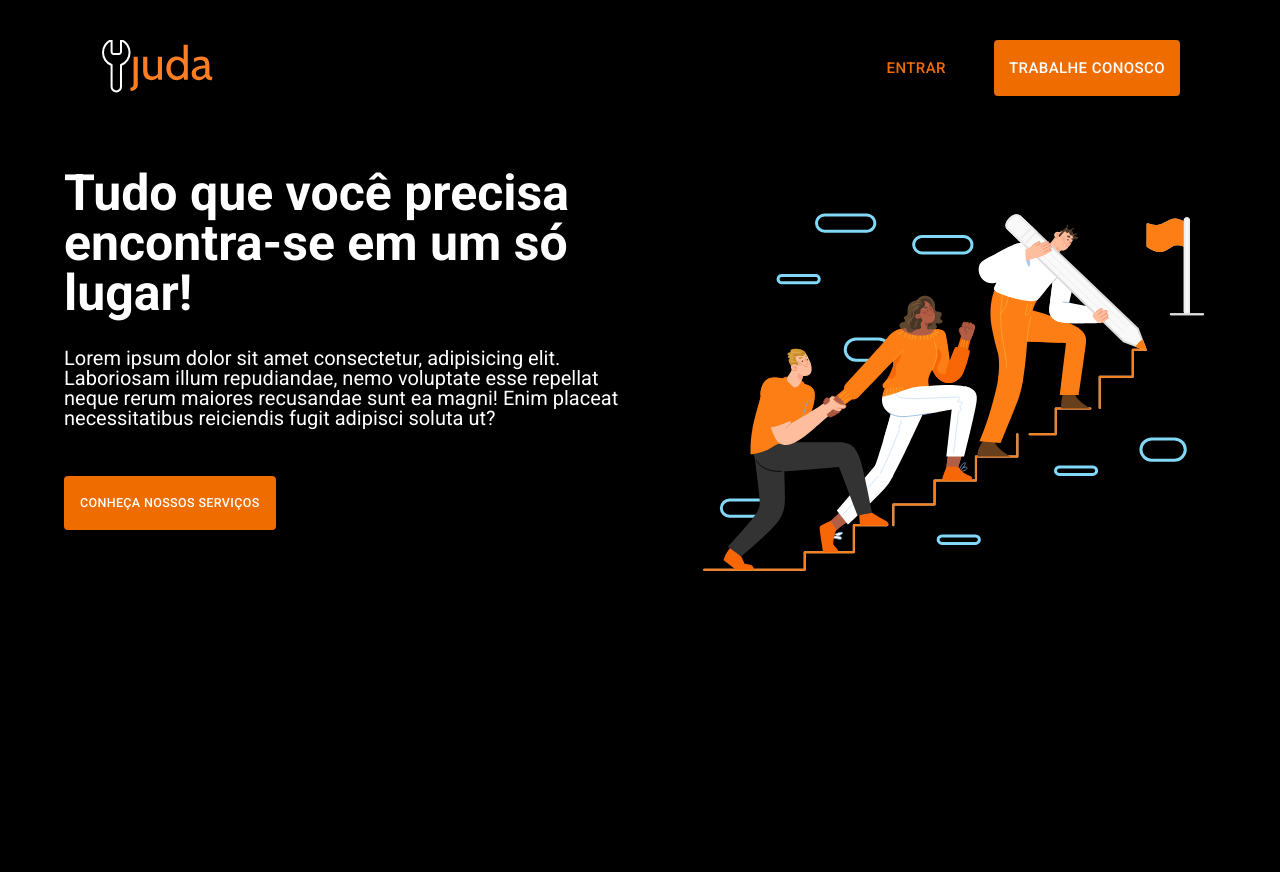
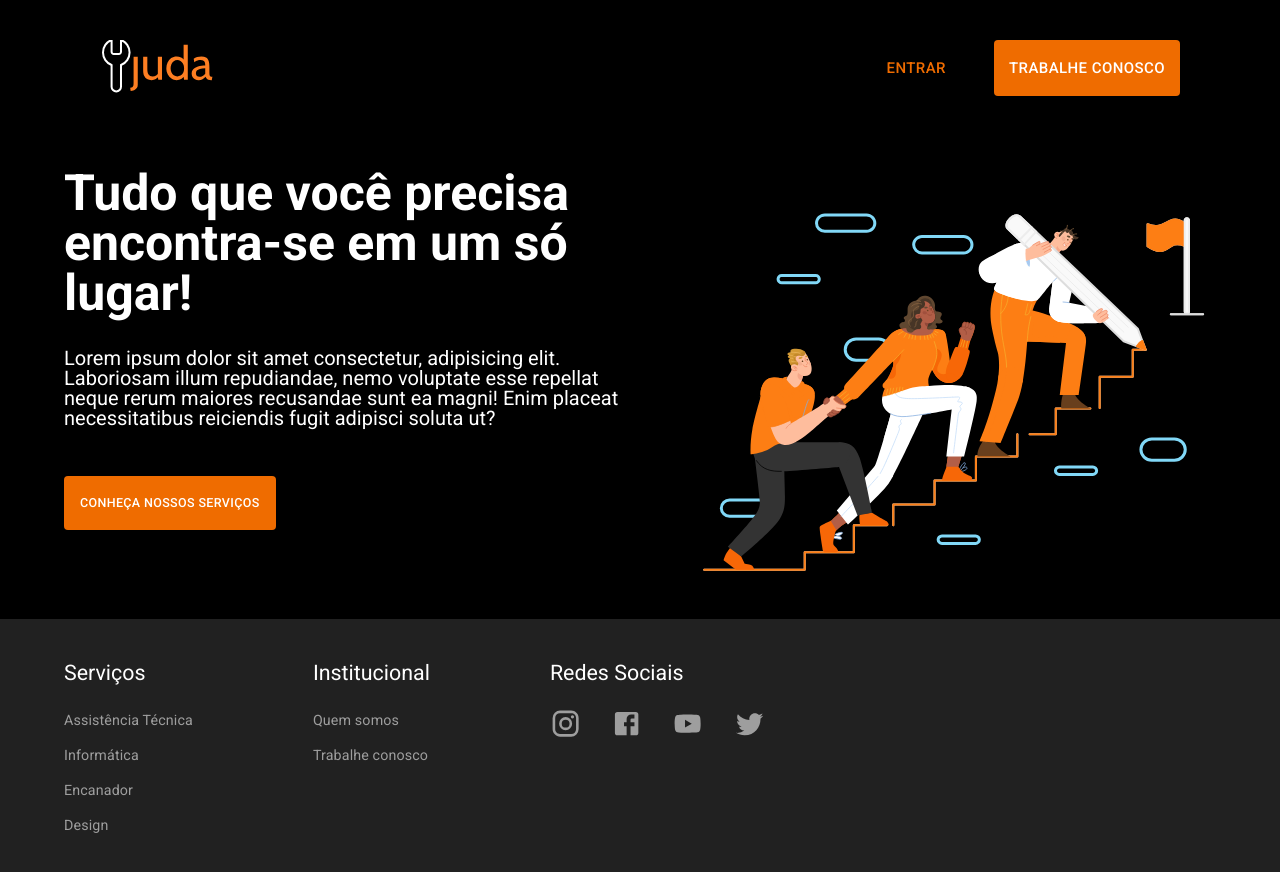
Before and after one commit to ijuda/react-ijuda, a React (Vite) app: page / in a window 1280 px wide. Shown: the top 872 px of the page. Before the commit the page ends 800 px from the top, so only its background shows below. Built offline with nearby package versions, Linux system fonts and the light colour scheme.

Commit message:
feat(IJUDA-50): Layout started implementation.

```diff
--- /dev/null
+++ b/src/components/ui/Organism/Footer/index.tsx
@@ -0,0 +1,108 @@
+import { RouteCodes } from '@constants/routes';
+import { Facebook, Instagram, Twitter, YouTube } from '@mui/icons-material';
+import { Container, Grid, Typography } from '@mui/material';
+import { Link } from 'react-router-dom';
+import * as C from './styles';
+
+const Footer = () => {
+  return (
+    <C.FooterContainer>
+      <Container
+        sx={{
+          display: 'flex',
+          flexDirection: 'column',
+          padding: 5,
+          height: 300,
+        }}
+      >
+        <Grid
+          container
+          gap={15}
+        >
+          <Grid
+            item
+            display={'flex'}
+            flexDirection={'column'}
+          >
+            <Typography variant="h5">Serviços</Typography>
+            <C.ListBox>
+              <C.ListItem>
+                <Link to={RouteCodes.HOME}>
+                  <Typography variant="subtitle1">
+                    Assistência Técnica
+                  </Typography>
+                </Link>
+              </C.ListItem>
+              <C.ListItem>
+                <Link to={RouteCodes.LOGIN}>
+                  <Typography variant="subtitle1">Informática</Typography>
+                </Link>
+              </C.ListItem>
+              <C.ListItem>
+                <Link to={RouteCodes.TRABALHE_CONOSCO}>
+                  <Typography variant="subtitle1">Encanador</Typography>
+                </Link>
+              </C.ListItem>
+              <C.ListItem>
+                <Link to={RouteCodes.SAIBA_MAIS}>
+                  <Typography variant="subtitle1">Design</Typography>
+                </Link>
+              </C.ListItem>
+            </C.ListBox>
+          </Grid>
+          <Grid
+            item
+            display={'flex'}
+            flexDirection={'column'}
+          >
+            <Typography variant="h5">Institucional</Typography>
+            <C.ListBox>
+              <C.ListItem>
+                <Link to={RouteCodes.HOME}>
+                  <Typography variant="subtitle1">Quem somos</Typography>
+                </Link>
+              </C.ListItem>
+              <C.ListItem>
+                {' '}
+                <Link to={RouteCodes.LOGIN}>
+                  <Typography variant="subtitle1">Trabalhe conosco</Typography>
+                </Link>
+              </C.ListItem>
+            </C.ListBox>
+          </Grid>
+          <Grid
+            item
+            display={'flex'}
+            flexDirection={'column'}
+          >
+            <Typography variant="h5">Redes Sociais</Typography>
+            <C.SocialMidia>
+              <C.ListItem>
+                <Link to={RouteCodes.HOME}>
+                  <Instagram fontSize="large" />
+                </Link>
+              </C.ListItem>
+              <C.ListItem>
+                <Link to={RouteCodes.LOGIN}>
+                  <Facebook fontSize="large" />
+                </Link>
+              </C.ListItem>
+              <C.ListItem>
+                <Link to={RouteCodes.LOGIN}>
+                  <YouTube fontSize="large" />
+                </Link>
+              </C.ListItem>
+              <C.ListItem>
+                <Link to={RouteCodes.LOGIN}>
+                  <Twitter fontSize="large" />
+                </Link>
+              </C.ListItem>
+            </C.SocialMidia>
+          </Grid>
+        </Grid>
+      </Container>
+    </C.FooterContainer>
+  );
+};
+
+export default Footer;
--- /dev/null
+++ b/src/components/ui/Organism/Footer/styles.ts
@@ -0,0 +1,33 @@
+import styled from 'styled-components';
+import { grey } from '@mui/material/colors';
+
+export const FooterContainer = styled.div`
+  background-color: ${grey[900]};
+`;
+
+export const ListBox = styled.ul`
+  margin-top: 2rem;
+  list-style: none;
+  display: flex;
+  flex-direction: column;
+  gap: 1rem;
+`;
+
+export const SocialMidia = styled.ul`
+  margin-top: 2rem;
+  list-style: none;
+  display: flex;
+  flex-direction: row;
+  gap: 3rem;
+`;
+
+export const ListItem = styled.li`
+  > a {
+    text-decoration: none;
+    color: ${grey[500]};
+
+    &:hover {
+      color: ${grey[600]};
+    }
+  }
+`;
--- /dev/null
+++ b/src/components/ui/Organism/Layout/index.tsx
@@ -0,0 +1,26 @@
+import Footer from '@components/ui/Organism/Footer';
+import Header from '@components/ui/Organism/Header';
+import { useAuth } from '@context/auth/AuthProvider';
+import * as C from './styles';
+
+type Props = {
+  children: JSX.Element;
+};
+
+const Layout = ({ children }: Props) => {
+  const { isAuthenticated, signOut, currentUser } = useAuth();
+
+  return (
+    <C.LayoutContainer>
+      <Header
+        currentUser={currentUser}
+        isAuthenticated={isAuthenticated}
+        signOut={signOut}
+      />
+      <C.ChildrenContainer>{children}</C.ChildrenContainer>
+      <Footer />
+    </C.LayoutContainer>
+  );
+};
+
+export default Layout;
--- /dev/null
+++ b/src/components/ui/Organism/Layout/styles.ts
@@ -0,0 +1,5 @@
+import styled from '@emotion/styled';
+
+export const LayoutContainer = styled.div``;
+
+export const ChildrenContainer = styled.div``;
--- a/src/components/ui/Organism/Nav/index.tsx
+++ b/src/components/ui/Organism/Nav/index.tsx
@@ -13,7 +13,7 @@ import {
   Tooltip,
 } from '@mui/material';
 import React from 'react';
-import { Link, useNavigate } from 'react-router-dom';
+import { Link, useLocation, useNavigate } from 'react-router-dom';
 import { HeaderType } from 'types';
 import * as C from './styles';
 
@@ -21,6 +21,7 @@ const Nav = ({ signOut, isAuthenticated, currentUser }: HeaderType) => {
   const [anchorEl, setAnchorEl] = React.useState<null | HTMLElement>(null);
   const open = Boolean(anchorEl);
   const navigate = useNavigate();
+  const location = useLocation();
   const handleClick = (event: React.MouseEvent<HTMLElement>) => {
     setAnchorEl(event.currentTarget);
   };
@@ -113,6 +114,10 @@ const Nav = ({ signOut, isAuthenticated, currentUser }: HeaderType) => {
           </React.Fragment>
         ) : (
           <React.Fragment>
+            {location.pathname.includes('/register') ? (
+              ''
+            ) : (
+              <React.Fragment>
                 <Link to={route.LOGIN}>
                   <Button
                     sx={{
@@ -133,6 +138,8 @@ const Nav = ({ signOut, isAuthenticated, currentUser }: HeaderType) => {
                 </Link>
               </React.Fragment>
             )}
+          </React.Fragment>
+        )}
       </C.NavLinkContainer>
     </C.Nav>
   );
--- a/src/constants/routes/index.ts
+++ b/src/constants/routes/index.ts
@@ -5,6 +5,8 @@ const PROFILE = '/profile';
 const REGISTER = '/register';
 const REGISTER_EMPLOYEE = '/register/employee';
 const REGISTER_CLIENT = '/register/client';
+const TRABALHE_CONOSCO = '/trabalhe-conosco';
+const SAIBA_MAIS = '/saiba-mais';
 
 const RouteCodes = {
   HOME,
@@ -14,6 +16,8 @@ const RouteCodes = {
   PROFILE,
   REGISTER_CLIENT,
   REGISTER_EMPLOYEE,
+  TRABALHE_CONOSCO,
+  SAIBA_MAIS,
 };
 
 export { RouteCodes };
--- a/src/containers/Home/index.tsx
+++ b/src/containers/Home/index.tsx
@@ -1,18 +1,12 @@
 import HomeImage from '@assets/Home/HomeImage';
-import Header from '@components/ui/Organism/Header';
-import { useAuth } from '@context/auth/AuthProvider';
+import Layout from '@components/ui/Organism/Layout';
 import { Button, Container, Grid } from '@mui/material';
 import * as C from './styles';
 
 const Home = () => {
-  const { isAuthenticated, signOut, currentUser } = useAuth();
   return (
+    <Layout>
       <C.HomeContainer>
-      <Header
-        isAuthenticated={isAuthenticated}
-        signOut={signOut}
-        currentUser={currentUser}
-      />
         <Container
           sx={{ marginTop: 4 }}
           maxWidth="lg"
@@ -25,7 +19,9 @@ const Home = () => {
               item
               xs={6}
             >
-            <C.Title>Tudo que você precisa encontra-se em um só lugar!</C.Title>
+              <C.Title>
+                Tudo que você precisa encontra-se em um só lugar!
+              </C.Title>
               <C.Subtitle>
                 {' '}
                 Lorem ipsum dolor sit amet consectetur, adipisicing elit.
@@ -49,6 +45,7 @@ const Home = () => {
           </Grid>
         </Container>
       </C.HomeContainer>
+    </Layout>
   );
 };
 
--- a/src/containers/Register/index.tsx
+++ b/src/containers/Register/index.tsx
@@ -1,11 +1,8 @@
 import RegisterCard from '@components/ui/Molecule/Card/RegisterCard';
 import { Grid } from '@mui/material';
-import { useNavigate } from 'react-router-dom';
 import * as C from './styles';
 
 const Register = () => {
-  const navigate = useNavigate();
-
   return (
     <C.Container>
       <Grid
--- a/src/containers/Register/styles.ts
+++ b/src/containers/Register/styles.ts
@@ -1,5 +1,4 @@
 import styled from 'styled-components';
-import { grey } from '@mui/material/colors';
 
 const Container = styled.div`
   width: 100vw;
--- a/src/containers/RegisterClient/index.tsx
+++ b/src/containers/RegisterClient/index.tsx
@@ -1,7 +1,56 @@
-import React from 'react';
+import Layout from '@components/ui/Organism/Layout';
+import { Box, Grid, TextField } from '@mui/material';
+import * as C from './styles';
 
 const RegisterClient = () => {
-  return <h1>RegisterClient</h1>;
+  const handleSubmit = () => {
+    return '';
+  };
+
+  return (
+    <Layout>
+      <C.Container>
+        <C.FormContainer>
+          <Grid container>
+            <Grid
+              item
+              justifyContent={'center'}
+              padding={5}
+            >
+              <Box
+                component={'form'}
+                onSubmit={handleSubmit}
+                noValidate
+                sx={{ mt: 1, display: 'flex', gap: 2 }}
+              >
+                <TextField
+                  margin="normal"
+                  required
+                  fullWidth
+                  id="nome"
+                  label="Nome"
+                  name="nome"
+                  autoComplete="nome"
+                  autoFocus
+                />
+                <TextField
+                  margin="normal"
+                  required
+                  fullWidth
+                  name="nome"
+                  label="Sobrenome"
+                  type="nome"
+                  id="nome"
+                  autoComplete="current-nome"
+                />
+              </Box>
+            </Grid>
+          </Grid>
+          <C.RightSide></C.RightSide>
+        </C.FormContainer>
+      </C.Container>
+    </Layout>
+  );
 };
 
 export default RegisterClient;
--- /dev/null
+++ b/src/containers/RegisterClient/styles.ts
@@ -0,0 +1,22 @@
+import styled from 'styled-components';
+import { grey } from '@mui/material/colors';
+
+const Container = styled.div`
+  width: 100vw;
+  height: 100vh;
+  margin: 0 auto;
+  display: flex;
+  justify-content: center;
+  align-items: center;
+`;
+
+const FormContainer = styled.div`
+  border-radius: 10px;
+  width: 120rem;
+  height: 60rem;
+  background-color: ${grey[900]};
+`;
+
+const RightSide = styled.div``;
+
+export { Container, FormContainer, RightSide };
```
Also changed, not shown: src/containers/Layout/index.tsx (deleted, +0 -7 lines). Lines whose indentation alone changed are shown as unchanged.
